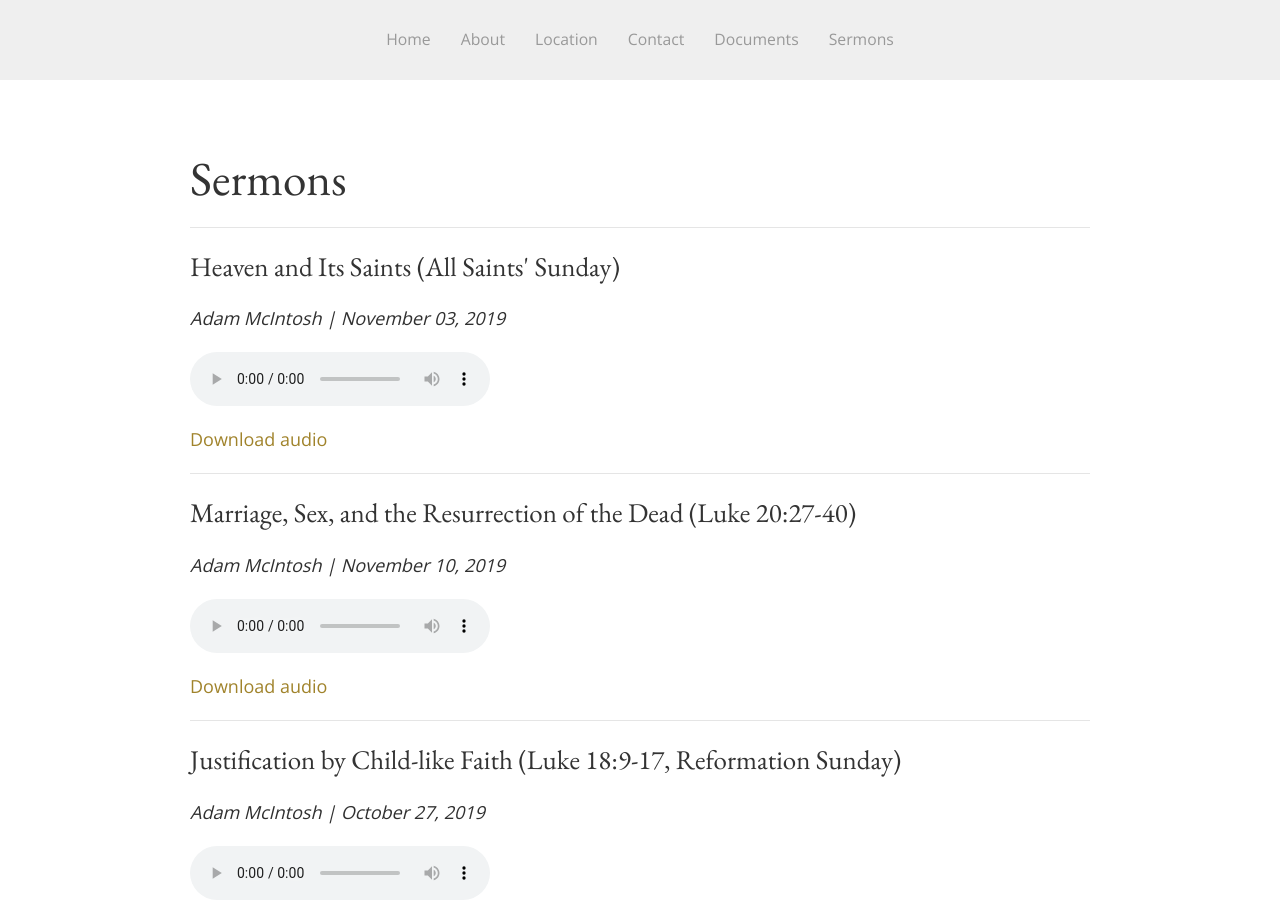
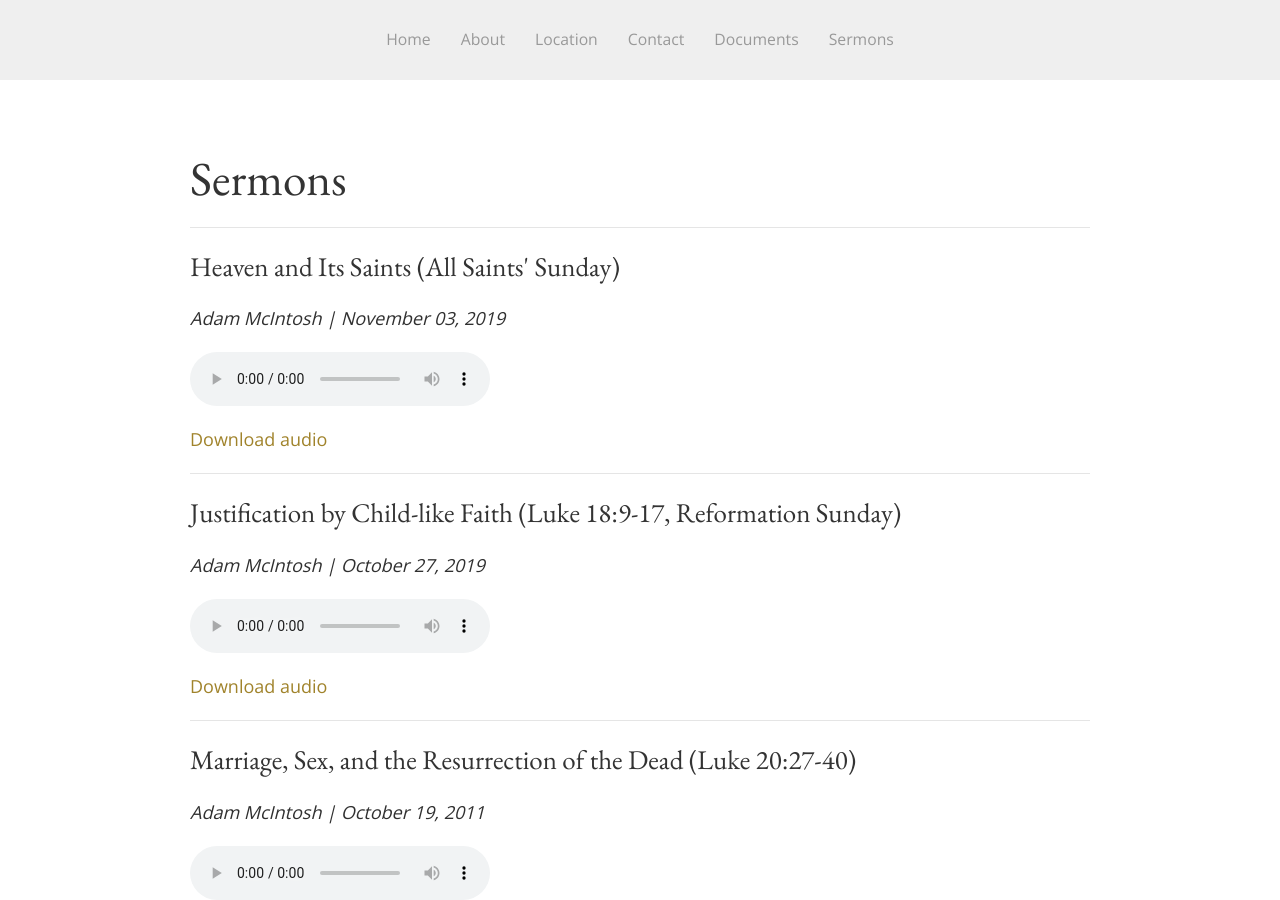
Before and after one commit to SaintDavidsChurch/website, a Jekyll site: the page built from sermons.html, in a window 1280 px wide and 900 px high. Built offline with Jekyll 4.4.1, drawn with Linux system fonts in a browser that asks for light colours.

Commit message:
Updated by InferCMS

```diff
--- a/_data/sermons.yml
+++ b/_data/sermons.yml
@@ -3,7 +3,7 @@
   preacher: Adam McIntosh
   audio_file: https://saintdavids.church/assets/sermons/Adam-McIntosh_November3-2019_AllSaints.mp3
 - title: Marriage, Sex, and the Resurrection of the Dead (Luke 20:27-40)
-  date: '2019-11-10'
+  date: 11/10/19
   preacher: Adam McIntosh
   audio_file: sermons/Adam-McIntosh_November10-2019_Luke20.27-40.mp3
 - title: Justification by Child-like Faith (Luke 18:9-17, Reformation Sunday)
```
